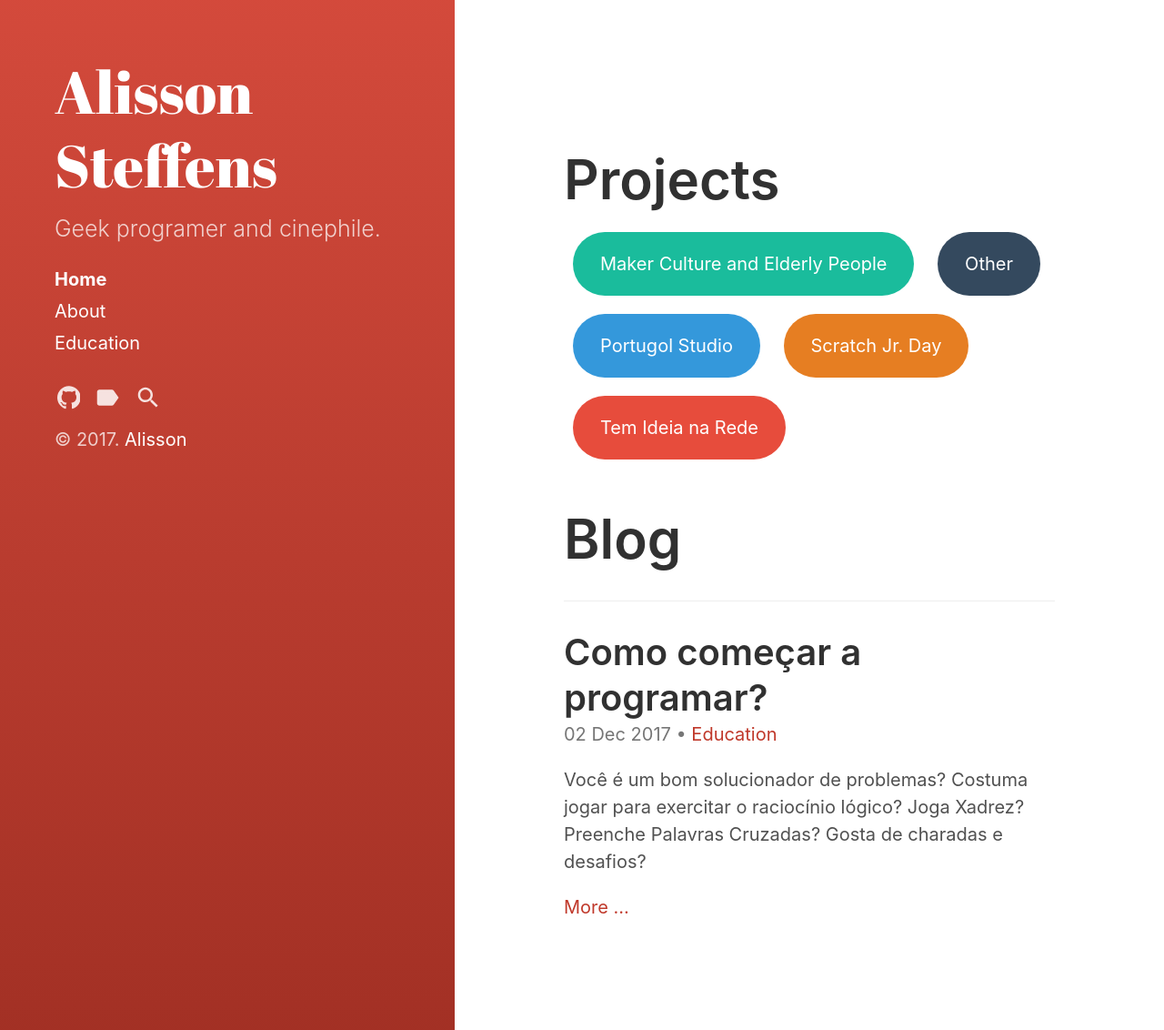
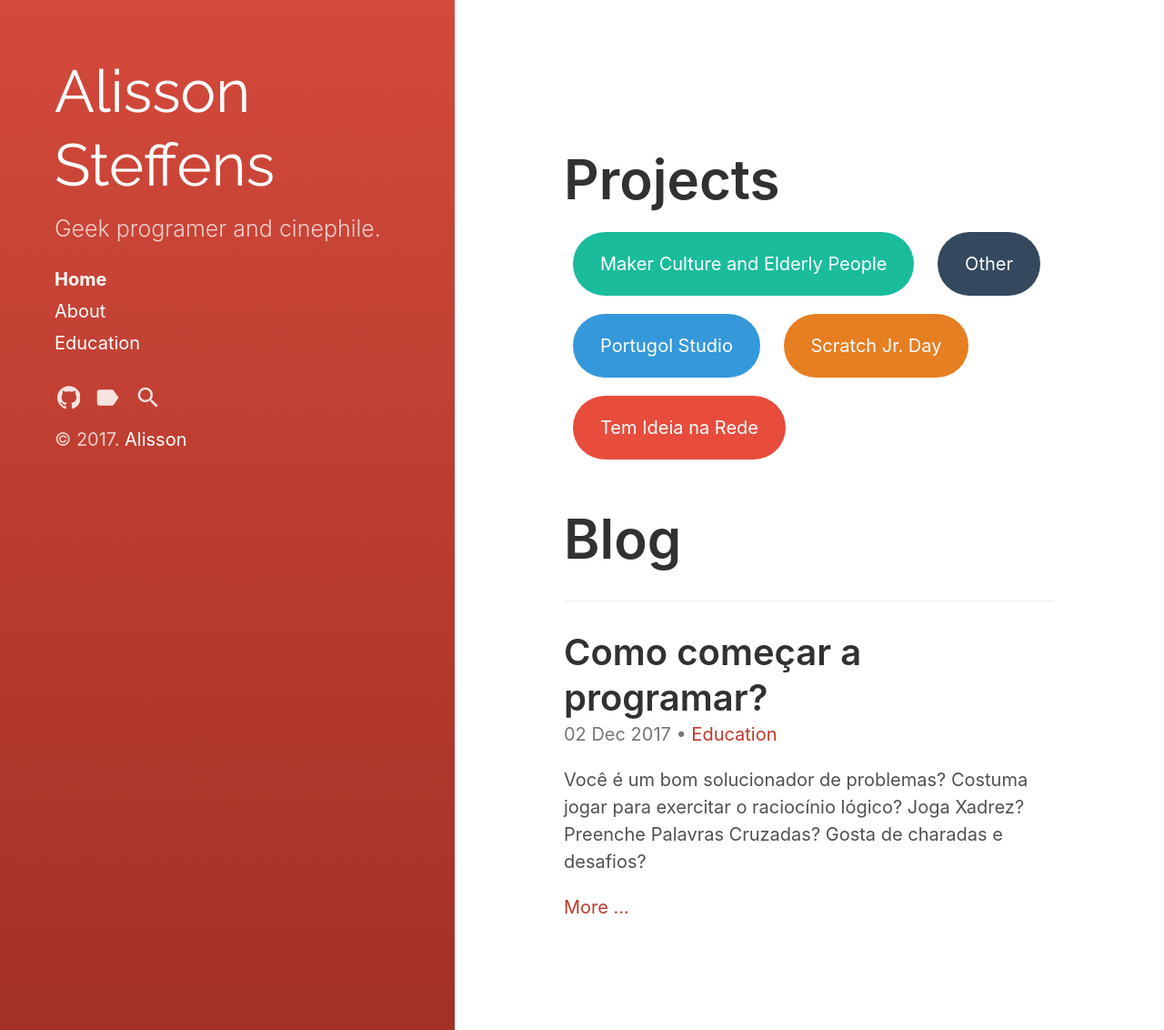
Before and after one commit to AlissonSteffens/site, a Jekyll site: the page built from index.html, in a window 1280 px wide. Shown: the whole page at 91% size. Built offline with Jekyll 4.4.1, drawn with Linux system fonts in a browser that asks for light colours; the list of posts is cut into pages by our own code.

Commit message:
css is dead forever

```diff
--- a/_includes/sidebar.html
+++ b/_includes/sidebar.html
@@ -1,6 +1,6 @@
 <div id="sidebar">
   <header>
-    <{% if page.layout == "index" %}h1{% else %}div{% endif %} class="site-title">
+    <{% if page.layout == "index" %}h1{% else %}div{% endif %} class="site-title" style="font-family: Raleway;">
       <a href="{{ site.baseurl }}/">
         {% unless page.url == "/" %}
           <span class="back-arrow icon">{% include svg/back-arrow.svg %}</span>
```
